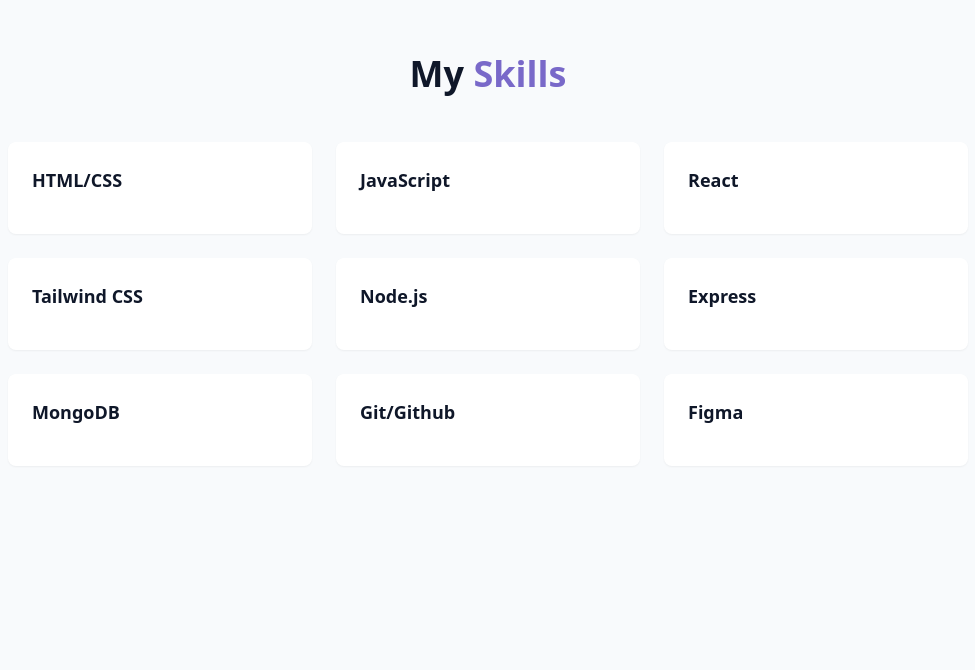
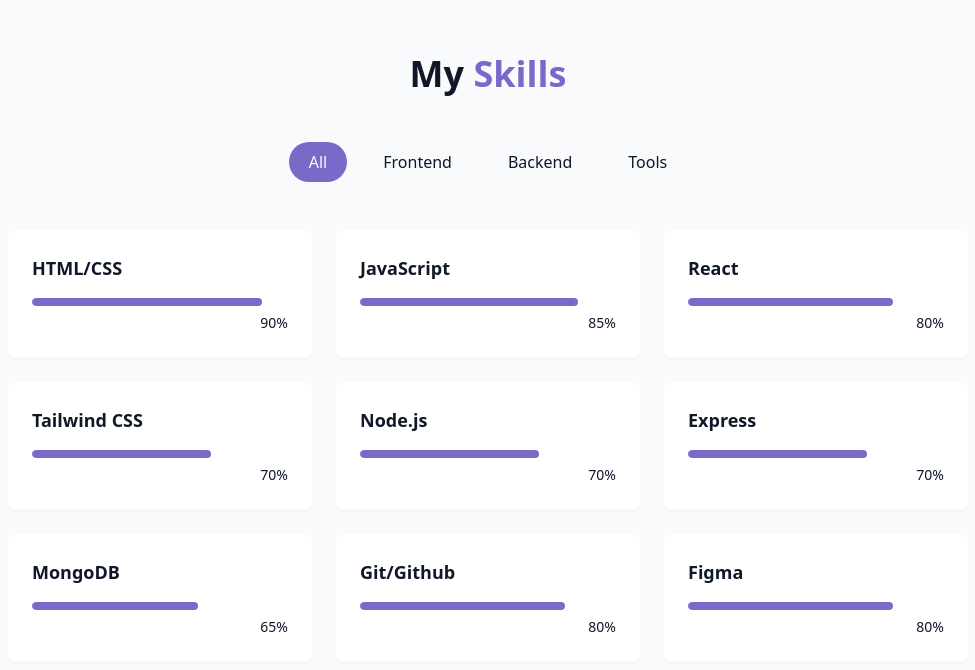
Before and after one commit to sparrow7559/Personal-PortFolio, a React (Vite) app: page / in a window 1280 px wide. Shown: the part 1484-2154 px from the top of the page, without its empty margins (152-1127 px from the left). Before the commit the page ends 2046 px from the top, so only its background shows below. Built offline with nearby package versions, Linux system fonts and the light colour scheme.

Commit message:
Enhance SkillsSection with category filtering and skill level display

```diff
--- a/src/components/SkillsSection.jsx
+++ b/src/components/SkillsSection.jsx
@@ -1,4 +1,5 @@
-import React from "react";
+import React, { useState } from "react";
+import { cn } from "../lib/utils";
 
 const skills = [
   {
@@ -39,16 +40,22 @@
   {
     name: "Git/Github",
     level: 80,
-    category: "Tool",
+    category: "tools",
   },
   {
     name: "Figma",
     level: 80,
-    category: "Tool",
+    category: "tools",
   },
 ];
 
+const categories = ["all", "frontend", "backend", "tools"];
+
 const SkillsSection = () => {
+  const [acticeCategory, setActiveCatergory] = useState("all");
+  const filteredSkills = skills.filter(
+    (skill) => acticeCategory === "all" || skill.category === acticeCategory
+  );
   return (
     <section id="skills" className="py-24 px-4 relative bg-secondary/30">
       <div className="container mx-auto max-w-5xl">
@@ -56,14 +63,42 @@
           My <span className="text-primary">Skills</span>
         </h2>
 
+        <div className="flex flex-wrap justify-center gap-4 mb-12">
+          {categories.map((category, key) => (
+            <button
+              key={key}
+              className={cn(
+                "px-5 py-2 rounded-full transition-colors duration-300 capitalize",
+                acticeCategory === category
+                  ? "bg-primary text-primary-foreground"
+                  : "bg-secondary/70 text-foreground hover:bg-secondary"
+              )}
+              onClick={() => setActiveCatergory(category)}
+            >
+              {category}
+            </button>
+          ))}
+        </div>
+
         <div className="grid grid-cols-1 sm:grid-cols-2 lg:grid-cols-3 gap-6">
-          {skills.map((skills, key) => (
+          {filteredSkills.map((skills, key) => (
             <div
               className="bg-card p-6 rounded-lg shadow-xs card-hover"
               key={key}
             >
               <div className="text-left mb-4">
                 <h3 className="font-semibold text-lg">{skills.name}</h3>
+              </div>
+              <div className="w-full bg-secondary/50 h-2 rounded-full overflow-hidden">
+                <div
+                  className="bg-primary h-2 rounded-full origin-left animate-[grow_1.5s_ease-out]"
+                  style={{ width: skills.level + "%" }}
+                ></div>
+              </div>
+              <div className="text-right mt-1">
+                <span className="text-sm text-muted-foreground">
+                  {skills.level}%
+                </span>
               </div>
             </div>
           ))}
```
